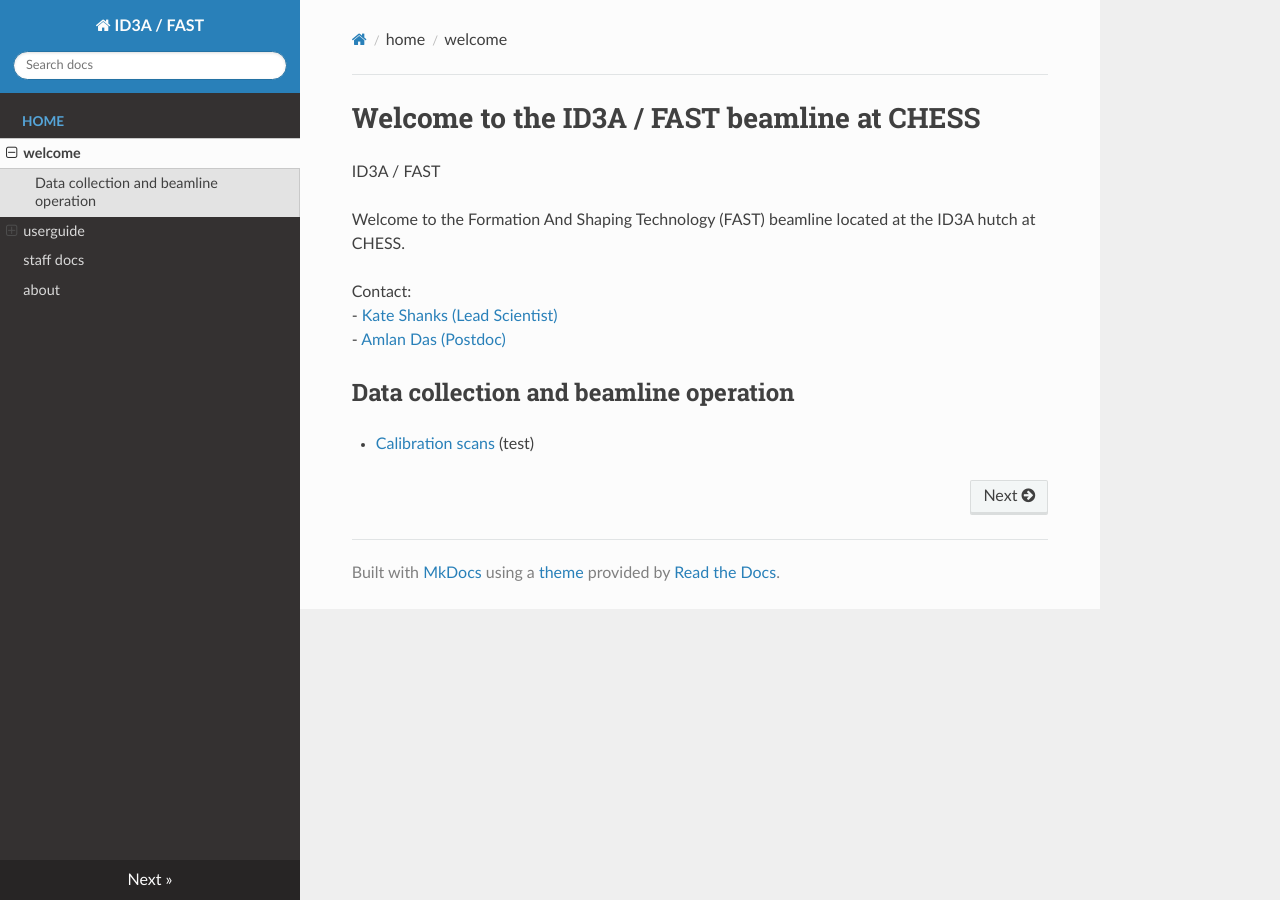
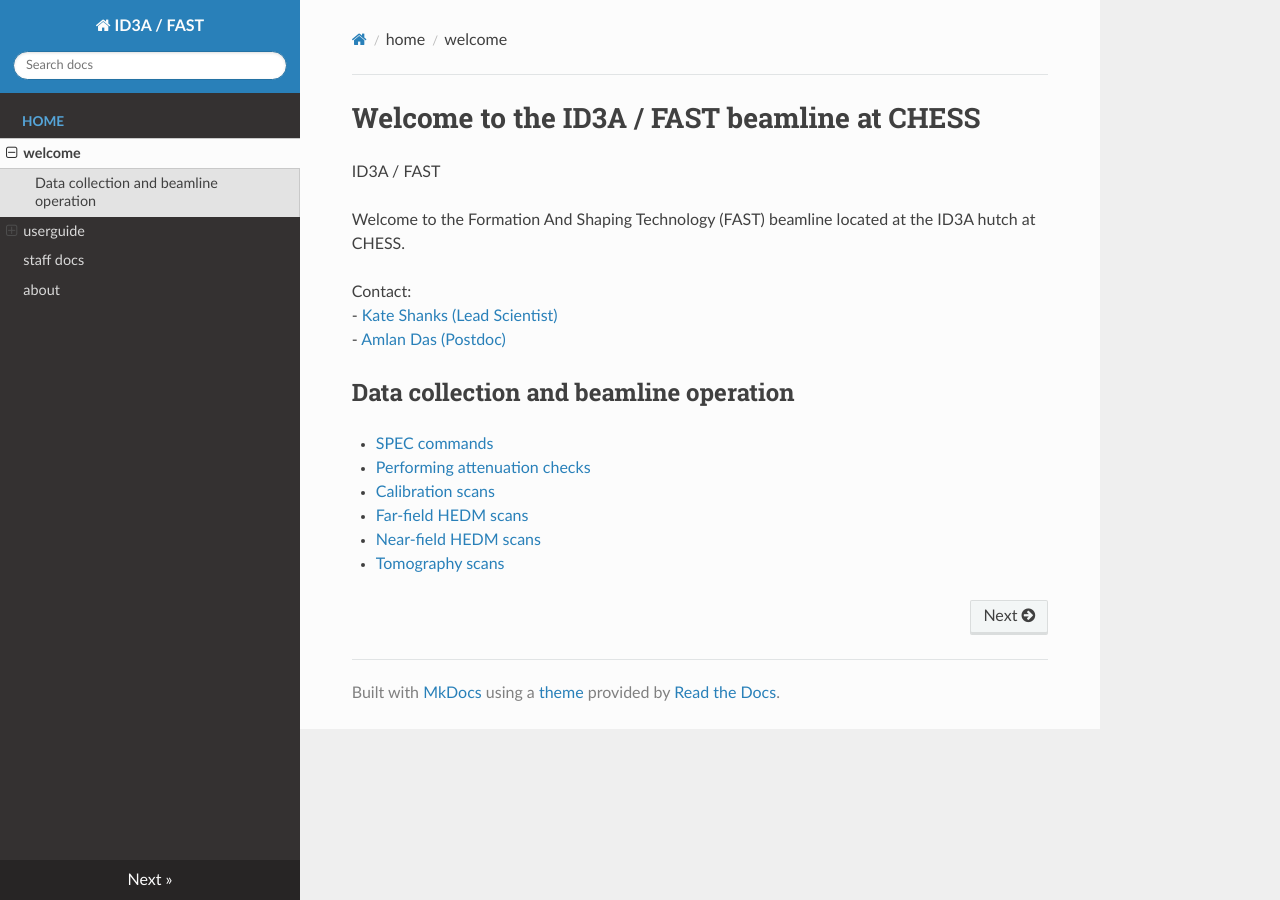
Before and after one commit to ksg52/CHESS-ID3A-FAST, an MkDocs documentation site: the page built from docs/index.md, in a window 1280 px wide. Built offline with MkDocs 1.6.1, drawn with Linux system fonts in a browser that asks for light colours; nearby versions of some CDN libraries.

Commit message:
Update index.md

```diff
--- a/docs/index.md
+++ b/docs/index.md
@@ -9,4 +9,9 @@ Contact:
 	-	[Amlan Das (Postdoc)](<mailto:amlandas@cornell.edu>)
 
 ## Data collection and beamline operation
-* [Calibration scans](userguide/scans/calib.md) (test)
+* [SPEC commands](userguide/intro/3a_spec_guide.md)
+* [Performing attenuation checks](userguide/pre_scan/atten_check.md)
+* [Calibration scans](userguide/scans/calib.md)
+* [Far-field HEDM scans](userguide/scans/ff/ff_scans.md)
+* [Near-field HEDM scans](userguide/scans/nf/nf_scans.md)
+* [Tomography scans](userguide/scans/tomo/tomo_scans.md)
```
